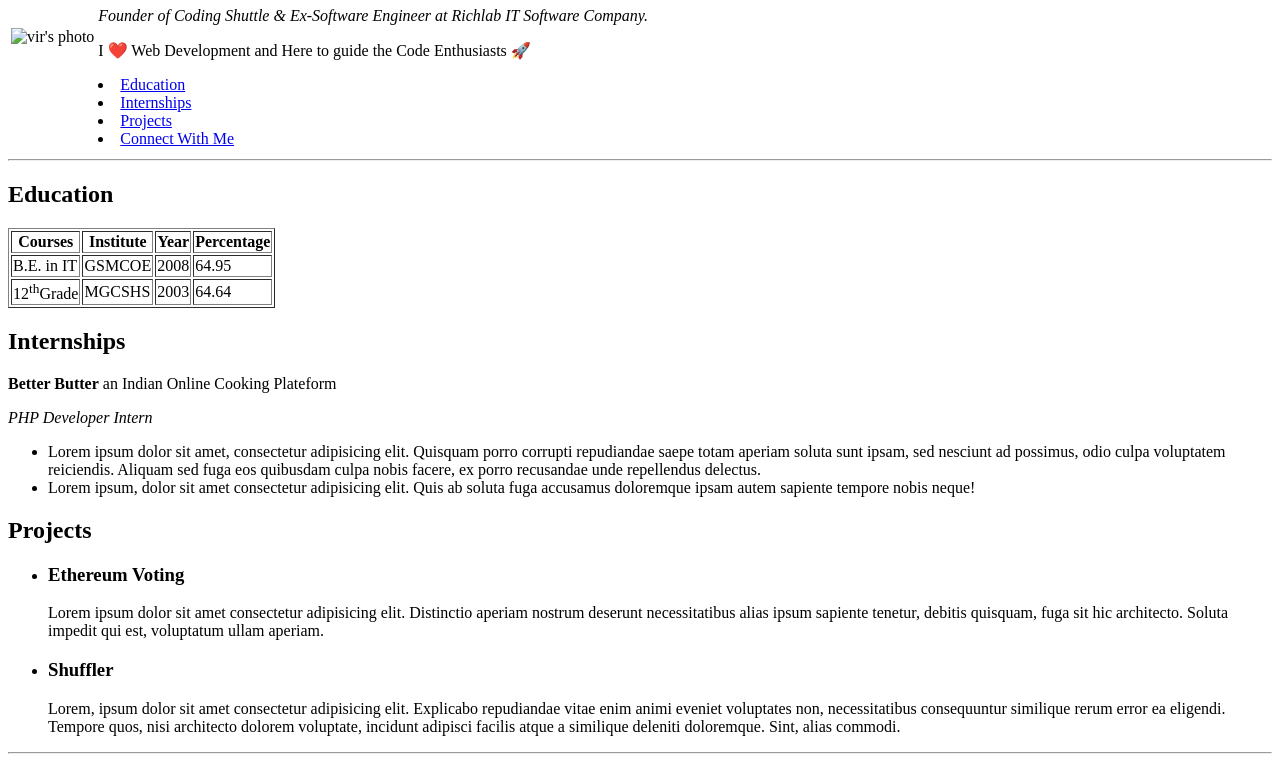
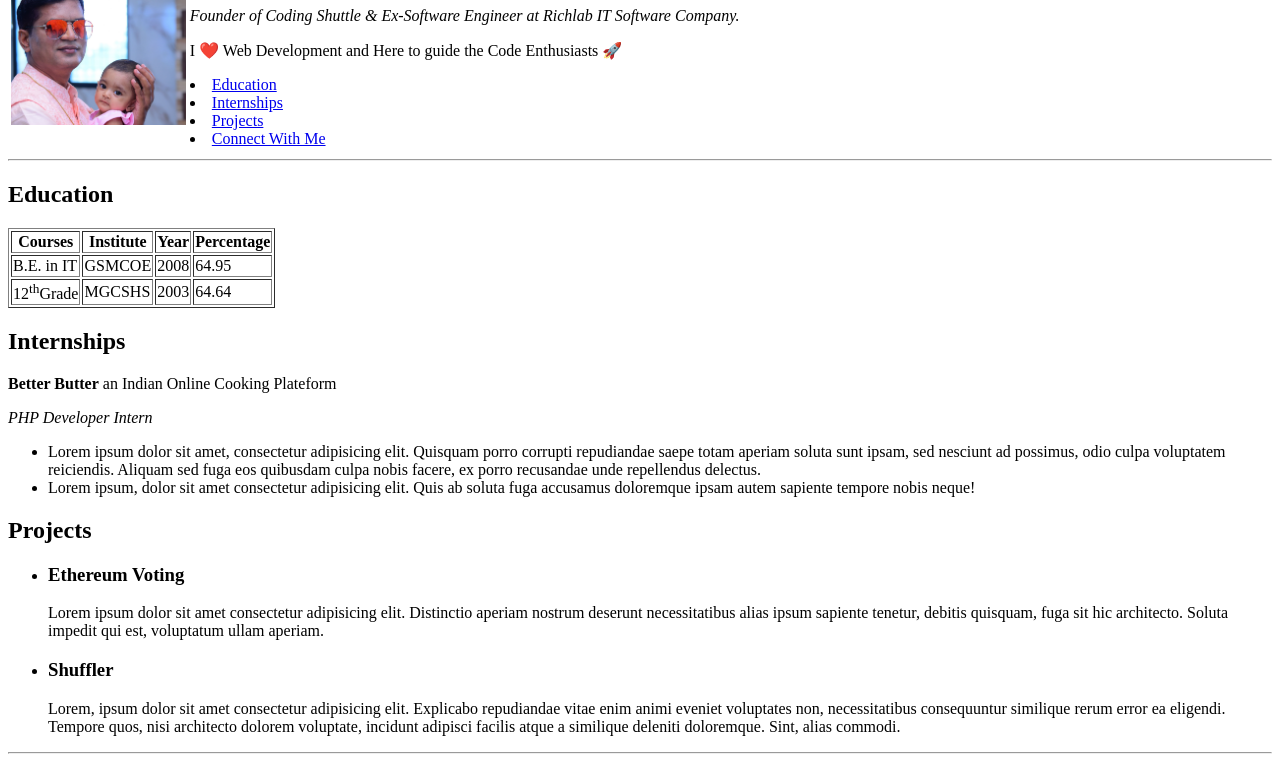
Before and after one commit to virendra1949/resume, a plain HTML site: page index.html in a window 1280 px wide. Shown: the part 84-855 px from the top of the page. Drawn offline with Linux system fonts and the light colour scheme.

Commit message:
second update index.html

```diff
--- a/index.html
+++ b/index.html
@@ -12,7 +12,7 @@
     <header>
         <table>
             <tr>
-                <td> <img src="/img/vir.JPG" alt="vir's photo" height="180"> </td>
+                <td> <img src="vir.JPG" alt="vir's photo" height="180"> </td>
                 <td>
                     <h1>Virendra Wasnik</h1>
                     <p><i>Founder of Coding Shuttle & Ex-Software Engineer at Richlab IT Software Company.</i></p>
```
